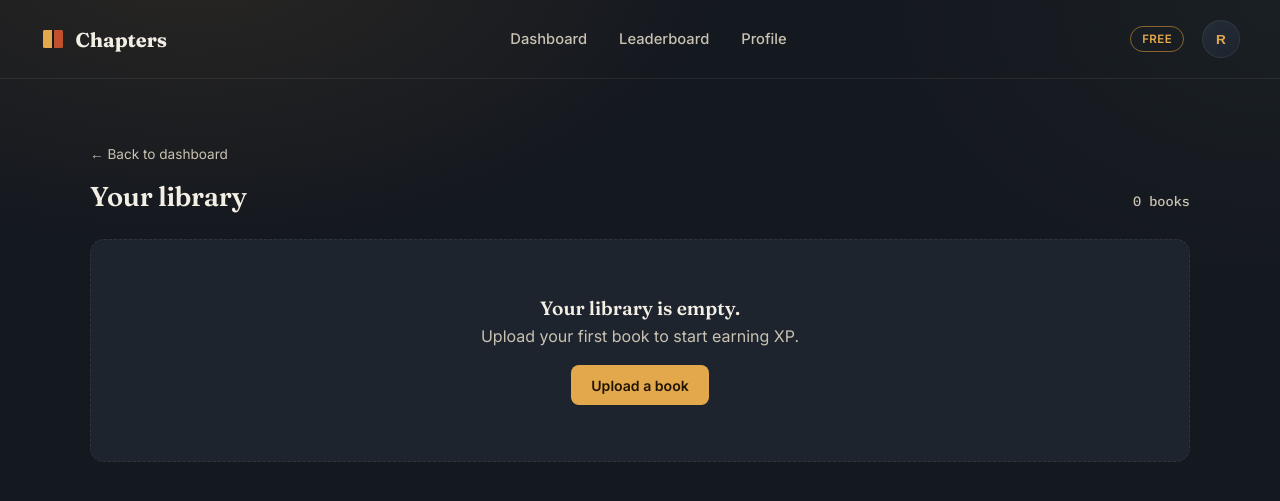
After one commit to abems123/gamified-reading, a Flask app: template templates/books.html in a window 1280 px wide. The commit adds this page. Shown: the top 501 px of the page. Run offline with Flask 3, Linux system fonts and the light colour scheme; the template is opened without the code that fills it, so the values that code supplies are empty; some libraries are stand-ins or nearby versions.

Commit message:
Added a new route for all books

```diff
--- a/app.py
+++ b/app.py
@@ -524,13 +524,14 @@ def dashboard():
     # --- Books: current + rest of library ---
     with conn.cursor() as cur:
         cur.execute(
-          "SELECT * FROM books WHERE user_id = %s ORDER BY last_opened_at DESC NULLS LAST, id DESC",
+        "SELECT * FROM books WHERE user_id = %s ORDER BY last_opened_at DESC NULLS LAST, id DESC",
             (user_id,),
         )
-        all_books = cur.fetchall()
+        all_books_list = cur.fetchall()
 
-    current_book = all_books[0] if all_books else None
-    books = all_books[1:] if all_books else []
+    current_book = all_books_list[0] if all_books_list else None
+    books = all_books_list[1:4] if all_books_list else []   # cap the dashboard grid at 4
+    has_more_books = len(all_books_list) > 5                 # true if there's anything beyond current + 4
 
     book_pct = 0
     if current_book and current_book["pages"]:
@@ -559,6 +560,7 @@ def dashboard():
         streak_days=user["streak_days"] or 0,
         streak_freeze_available=user["streak_freeze_available"] or False,
         xp_into_level=xp_into_level,
+        has_more_books=has_more_books,
         xp_needed_for_level=xp_needed_for_level,
         quests_done_for_today=quests_done_for_today,
         xp_percent=xp_percent,
@@ -616,6 +618,28 @@ def reset_quests():
     conn.commit()
 
     return jsonify({"success": True})
+
+@app.route("/books")
+@login_required
+def all_books_page():
+    user_id = session["user_id"]
+    conn = db.get_db()
+
+    with conn.cursor() as cur:
+        cur.execute("SELECT membership, uploaded_books FROM users WHERE id = %s", (user_id,))
+        user = cur.fetchone()
+
+    limit = MEMBERSHIP_LIMITS.get(user["membership"] or "free", 1)
+    can_upload = user["uploaded_books"] < limit
+
+    with conn.cursor() as cur:
+        cur.execute(
+            "SELECT * FROM books WHERE user_id = %s ORDER BY last_opened_at DESC NULLS LAST, id DESC",
+            (user_id,),
+        )
+        books = cur.fetchall()
+
+    return render_template("books.html", books=books, can_upload=can_upload, upload_limit=limit)
 
 @app.route("/profile", methods=["GET", "POST"])
 @login_required
@@ -713,6 +737,40 @@ def reset_book_progress(book_id):
 
     return jsonify({"success": True})
 
+@app.route("/books/<int:book_id>/delete", methods=["POST"])
+@login_required
+def delete_book(book_id):
+    user_id = session["user_id"]
+    conn = db.get_db()
+
+    with conn.cursor() as cur:
+        cur.execute(
+            "SELECT filename FROM books WHERE id = %s AND user_id = %s",
+            (book_id, user_id),
+        )
+        book = cur.fetchone()
+
+    if book is None:
+        flash("That book doesn't exist or isn't yours.", "danger")
+        return redirect(url_for("dashboard"))
+
+    with conn.cursor() as cur:
+        cur.execute("DELETE FROM books WHERE id = %s AND user_id = %s", (book_id, user_id))
+        cur.execute(
+            "UPDATE users SET uploaded_books = GREATEST(uploaded_books - 1, 0) WHERE id = %s",
+            (user_id,),
+        )
+    conn.commit()
+
+    # Remove the file from disk only after the DB delete succeeds
+    user_folder = os.path.join(UPLOAD_FOLDER, str(user_id))
+    filepath = os.path.join(user_folder, book["filename"])
+    if os.path.exists(filepath):
+        os.remove(filepath)
+
+    flash("Book removed.", "success")
+    return redirect(url_for("dashboard"))
+
 @app.context_processor
 def inject_year():
     return {"current_year": datetime.now().year}
--- /dev/null
+++ b/templates/books.html
@@ -0,0 +1,124 @@
+{% extends "base.html" %}
+{% block title %}Your library · Chapters{% endblock %}
+
+{% block extra_style %}
+<style>
+    .library-head{
+        display: flex;
+        justify-content: space-between;
+        align-items: baseline;
+        margin-bottom: 1.6rem;
+    }
+    .library-head h1{ font-size: 1.7rem; }
+    .library-head .count{
+        font-family: 'IBM Plex Mono', monospace;
+        font-size: 0.85rem;
+        color: var(--paper-dim);
+    }
+
+    .back-row{ margin-bottom: 1rem; }
+    .back-row a{
+        font-size: 0.85rem;
+        color: var(--paper-dim);
+        display: inline-flex;
+        align-items: center;
+        gap: 0.4rem;
+    }
+    .back-row a:hover{ color: var(--amber); }
+
+    .full-library-grid{
+        display: grid;
+        grid-template-columns: repeat(4, 1fr);
+        gap: 1rem;
+    }
+
+    .lib-empty{
+        text-align: center;
+        padding: 3.5rem 1.5rem;
+        color: var(--paper-dim);
+        background: var(--surface);
+        border: 1px dashed var(--line);
+        border-radius: var(--radius);
+    }
+    .lib-empty strong{
+        display: block;
+        font-family: 'Fraunces', serif;
+        font-size: 1.2rem;
+        color: var(--paper);
+        margin-bottom: 0.4rem;
+        font-weight: 600;
+    }
+
+    @media (max-width: 980px){
+        .full-library-grid{ grid-template-columns: repeat(2, 1fr); }
+    }
+    @media (max-width: 560px){
+        .full-library-grid{ grid-template-columns: 1fr; }
+    }
+</style>
+{% endblock %}
+
+{% block content %}
+
+<div class="flash-stack">
+    {% with messages = get_flashed_messages(with_categories=true) %}
+        {% if messages %}
+            {% for category, message in messages %}
+                <div class="flash {{ category }}">{{ message }}</div>
+            {% endfor %}
+        {% endif %}
+    {% endwith %}
+</div>
+
+<div class="back-row">
+    <a href="{{ url_for('dashboard') }}">&larr; Back to dashboard</a>
+</div>
+
+<div class="library-head">
+    <h1>Your library</h1>
+    <span class="count">{{ books|length }} book{{ 's' if books|length != 1 else '' }}</span>
+</div>
+
+{% if books and books|length > 0 %}
+<div class="full-library-grid">
+    {% for book in books %}
+    <div class="book-card">
+        <form method="POST" action="{{ url_for('delete_book', book_id=book.id) }}"
+              onsubmit="return confirm('Remove &quot;{{ book.title }}&quot;? This can\'t be undone.');"
+              class="delete-form">
+            <button type="submit" class="delete-btn" title="Remove book" aria-label="Remove {{ book.title }}">
+                <svg width="14" height="14" viewBox="0 0 24 24" fill="none"><path d="M4 7h16M9 7V5a1 1 0 0 1 1-1h4a1 1 0 0 1 1 1v2m-8 0v13a1 1 0 0 0 1 1h8a1 1 0 0 0 1-1V7" stroke="currentColor" stroke-width="1.8" stroke-linecap="round"/></svg>
+            </button>
+        </form>
+        <div class="book-spine small"></div>
+        <div class="b-title">{{ book.title }}</div>
+        <div class="b-meta">Page {{ book.read_pages | default(0) }} of {{ book.pages | default(0) }}</div>
+        <a href="{{ url_for('reader', book_id=book.id) }}" class="btn btn-primary" style="justify-content:center;">Read</a>
+    </div>
+    {% endfor %}
+
+    {% if can_upload %}
+    <a href="{{ url_for('upload') }}" class="upload-card">
+        <span class="plus">+</span>
+        <span>Upload a book</span>
+        <small>PDF &middot; up to your plan's size limit</small>
+    </a>
+    {% else %}
+    <div class="upload-card">
+        <span class="plus">+</span>
+        <span>Upload limit reached</span>
+        <small>Upgrade your membership for more slots</small>
+    </div>
+    {% endif %}
+</div>
+{% else %}
+<div class="lib-empty">
+    <strong>Your library is empty.</strong>
+    Upload your first book to start earning XP.
+    <div style="margin-top:1.2rem;">
+        <a href="{{ url_for('upload') }}" class="btn btn-primary">Upload a book</a>
+    </div>
+</div>
+{% endif %}
+
+{% endblock %}
```
Also changed, not shown: templates/base.html (+28 -1 lines), templates/dashboard.html (+19 -2 lines).
